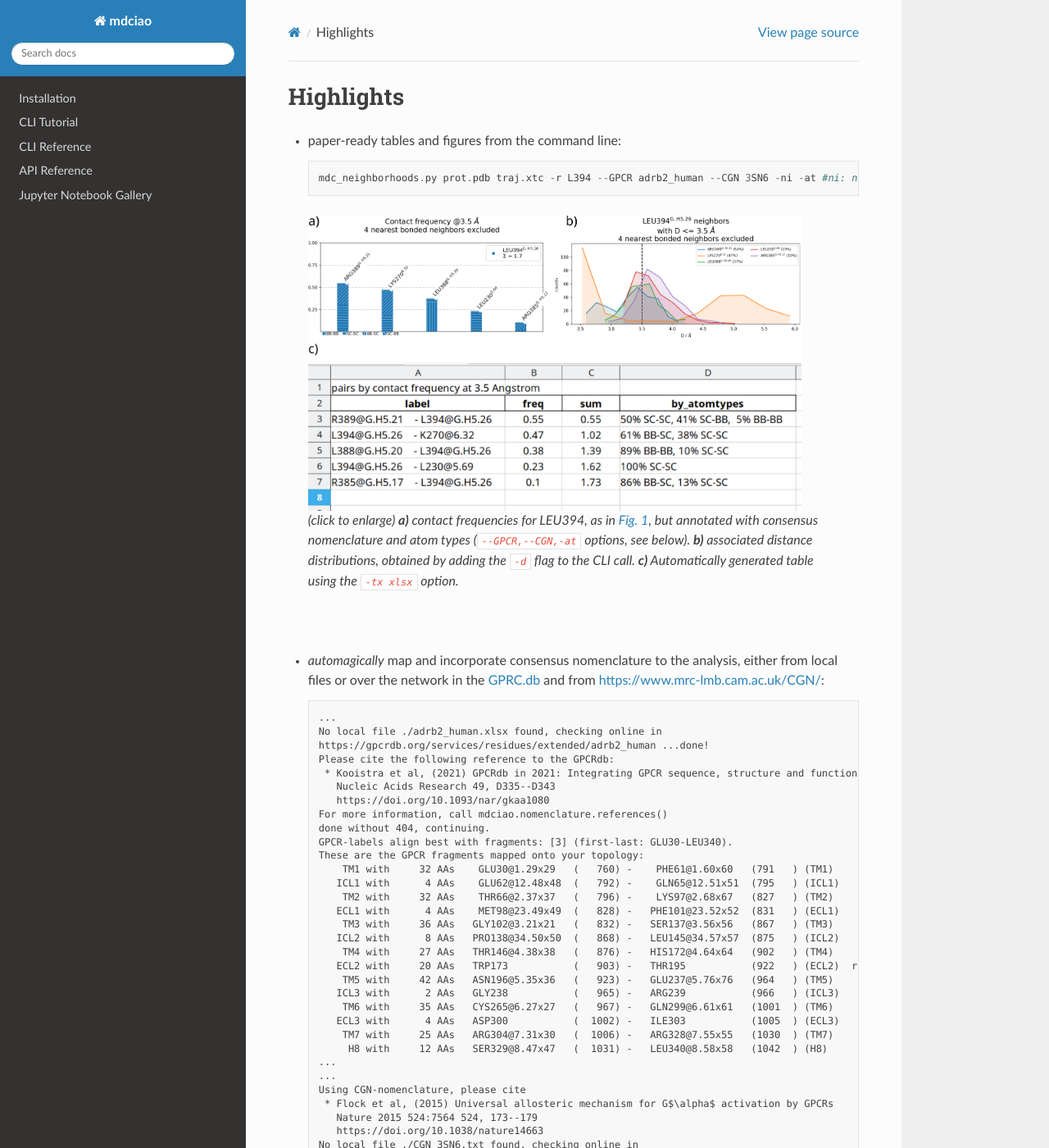
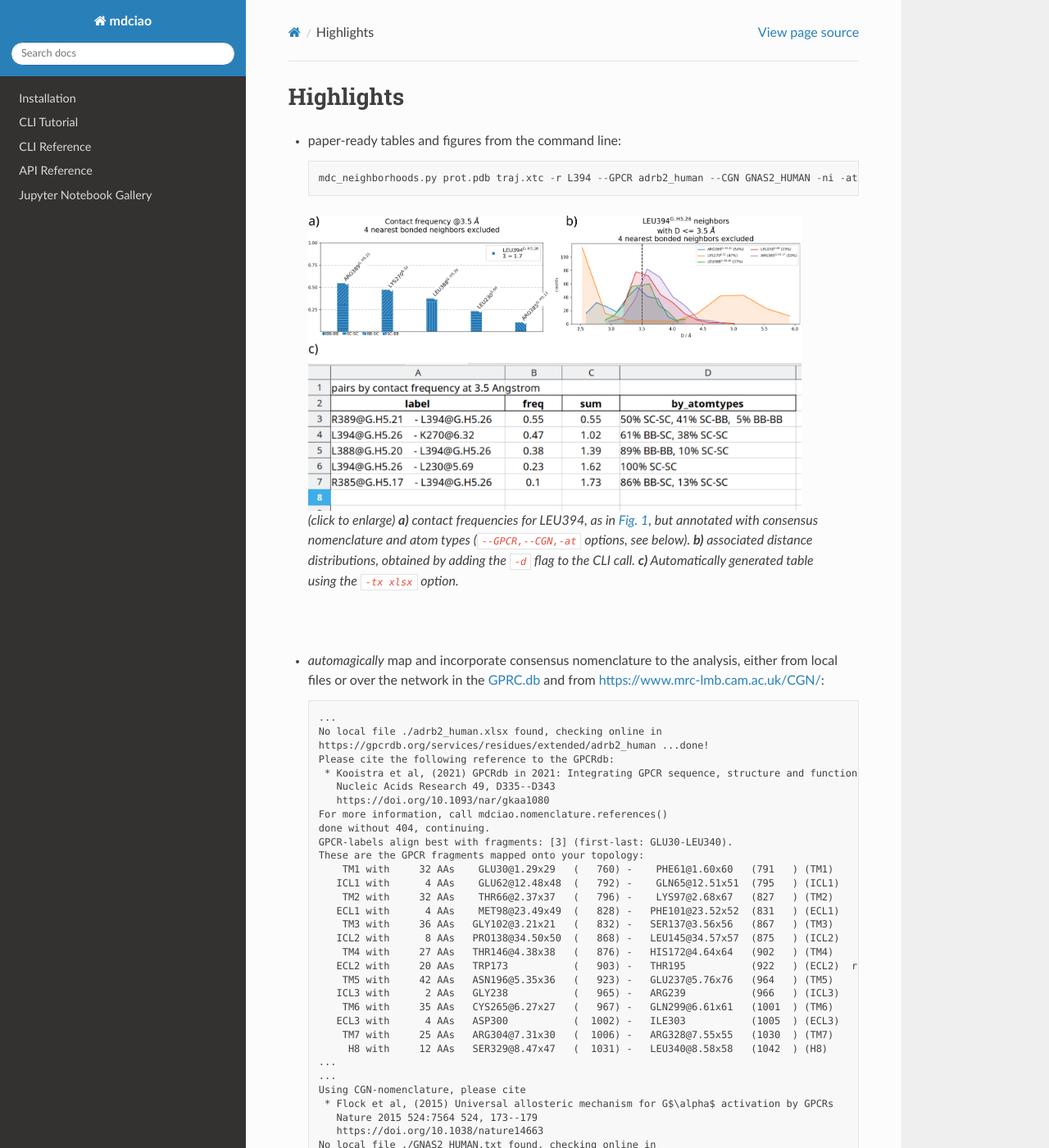
Before and after one commit to gph82/mdciao, a Sphinx documentation site: the page built from doc/highlights.rst, in a window 1280 px wide and 1400 px high. Shown: the whole window at 82% size. Built offline with Sphinx 7.4.7 and the Read the Docs theme 2.0.0, drawn with Linux system fonts in a browser that asks for light colours; pages that are not in the unit, such as notebooks, are missing from menus; some of the changed text lies outside the part shown.

Commit message:
[doc/highlights] replace --CGN 3SN6 -> CGN GNAS2_HUMAN, update pasted terminal output

```diff
--- a/doc/highlights.rst
+++ b/doc/highlights.rst
@@ -8,7 +8,7 @@
 .. _`initial example`:
 * paper-ready tables and figures from the command line::
 
-   mdc_neighborhoods.py prot.pdb traj.xtc -r L394 --GPCR adrb2_human --CGN 3SN6 -ni -at #ni: not interactive, at: show atom-types
+   mdc_neighborhoods.py prot.pdb traj.xtc -r L394 --GPCR adrb2_human --CGN GNAS2_HUMAN -ni -at #ni: not interactive, at: show atom-types
 
   .. figure:: imgs/bars_and_PDF.png
       :scale: 40%
@@ -53,13 +53,11 @@
     * Flock et al, (2015) Universal allosteric mechanism for G$\alpha$ activation by GPCRs
       Nature 2015 524:7564 524, 173--179
       https://doi.org/10.1038/nature14663
-   No local file ./CGN_3SN6.txt found, checking online in
-   https://www.mrc-lmb.cam.ac.uk/CGN/lookup_results/3SN6.txt ...done without 404, continuing.
-   No local PDB file for 3SN6 found in directory '.', checking online in
-   https://files.rcsb.org/download/3SN6.pdb ...found! Continuing normally
-   CGN-labels align best with fragments: [0] (first-last: LEU4-LEU394).
+   No local file ./GNAS2_HUMAN.txt found, checking online in
+   https://www.mrc-lmb.cam.ac.uk/CGN/lookup_results/GNAS2_HUMAN.txt ...done without 404, continuing.
+   The CGN-labels align best with fragments: [0] (first-last: LEU4-LEU394).
    These are the CGN fragments mapped onto your topology:
-      G.HN with   28 AAs     THR9@G.HN.26   (   5) -    VAL36@G.HN.53   (32  ) (G.HN)
+      G.HN with   33 AAs    LEU4@G.HN.10    (   0) -    VAL36@G.HN.53   (32  ) (G.HN)
     G.hns1 with    3 AAs    TYR37@G.hns1.1  (  33) -    ALA39@G.hns1.3  (35  ) (G.hns1)
       G.S1 with    7 AAs    THR40@G.S1.1    (  36) -    LEU46@G.S1.7    (42  ) (G.S1)
    ...
@@ -83,7 +81,7 @@
   - *G.HN.** : CGN-nomenclature for the :math:`G\alpha_N`-subunit
  You can check your selection **before** running a computation by using ``mdc_residues.py``::
 
-  >>> mdc_residues.py GLU*,P0G,380-394,G.HN.* prot.pdb --GPCR adrb2_human --CGN 3SN6 -ni
+  >>> mdc_residues.py GLU*,P0G,380-394,G.HN.* prot.pdb --GPCR adrb2_human --CGN GNAS2_HUMAN -ni
   Your selection 'GLU*,P0G,380-394,G.HN.*' yields:
     residue      residx    fragment      resSeq       GPCR        CGN
       GLU10           6           0         10       None    G.HN.27
@@ -154,7 +152,7 @@
 
 * use fragment definitions --like the ones above, ``0`` for the :math:`G\alpha`-unit and ``3`` for the receptor-- to compute interfaces in an automated way, i.e. without having to specifying individual residues::
 
-   >>> mdc_interface.py prot.pdb traj.xtc -fg1 0 -fg2 3 --GPCR adrb2_human --CGN 3SN6 -t "3SN6 beta2AR-Galpha interface" -ni
+   >>> mdc_interface.py prot.pdb traj.xtc -fg1 0 -fg2 3 --GPCR adrb2_human --CGN GNAS2_HUMAN -t "3SN6 beta2AR-Galpha interface" -ni
    ...
    These 50 contacts capture 15.40 (~99%) of the total frequency 15.52 (over 21177 contacts)
    As orientation value, 31 ctcs already capture 90.0% of 15.52.
```
